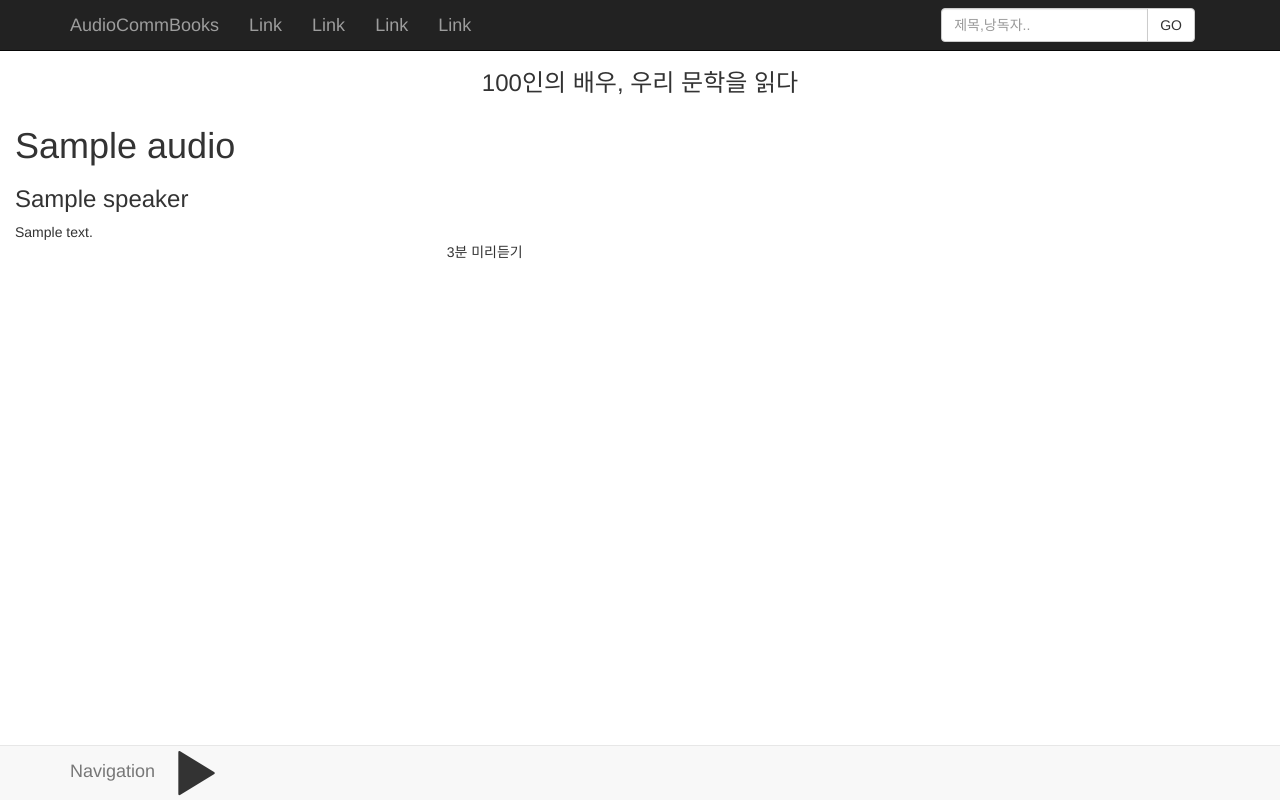
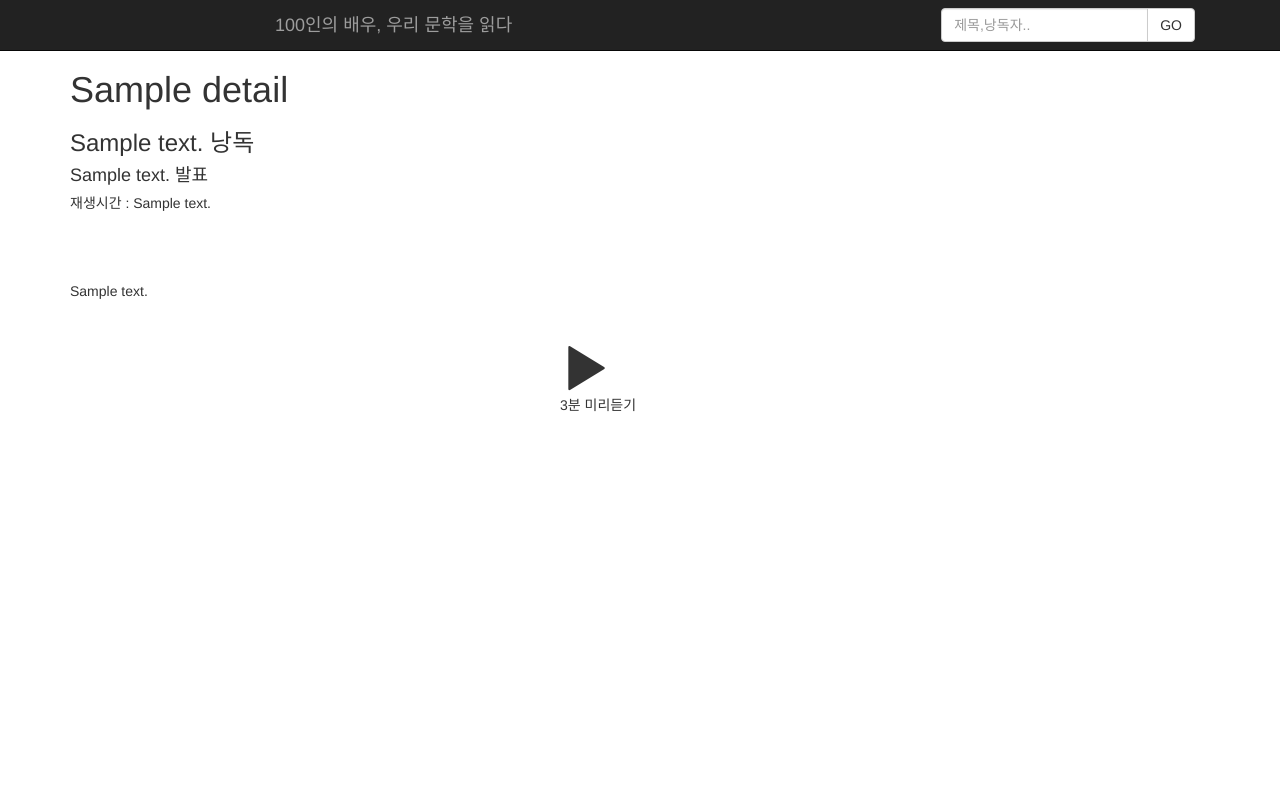
Before and after one commit to andole87/Django, a Django app: template audio/templates/audio/audio_detail.html in a window 1280 px wide. Run offline with Django 3.2, Linux system fonts and the light colour scheme; the template is opened without the code that fills it: most values are stand-ins (such as "Sample title", 1, 10 or a date in 2020); some libraries are stand-ins or nearby versions.

Commit message:
모델변경 -> meta, detail로 구분. search ajax로, detail페이지 수정

```diff
--- a/audio/static/css/audio.css
+++ b/audio/static/css/audio.css
@@ -10,16 +10,44 @@ body{
 a:hover{
     text-decoration: none;
 }
+.col-navbar-bottom{
+    height: 18px;
+}
+
+@media screen and (max-width: 470px){
+    a span{
+        font-size: 3vw;
+    }
+    .joiner{
+        font-size: 2vw;
+    }
+}
+@media screen and (min-width:1280px){
+    a span{
+        font-size:18px;
+    }
+    .joiner{
+        font-size:15px;
+    }
+}
 a{
-    font-size: 18px;
+    color: #525252;
+}
+.joiner{
     color: gray;
 }
+
 .glyphicon-play{
     font-size: 50px;
 }
 .glyphicon-pause{
+    font-size: 30px;
+    vertical-align:middle;
+}
+.glyphicon-plus{
     font-size: 50px;
 }
+
 .img-thumbnail{
     border: none;
 }
--- a/audio/static/js/audio.js
+++ b/audio/static/js/audio.js
@@ -1,67 +1,97 @@
+var prevScrollpos = $(window).scrollTop();
+
 $(document).ready(function () {
     $('input[type="text"]').keydown(function () {
         if (event.keyCode == 13) {
             event.preventDefault();
             var param = $('#searchText').val();
-        window.location.href = "/search/" + param;
+            history.pushState(null, null, '/search/' + param);
+            $('.container-fluid').load('/search/' + param);
         }
     })
 })
 function goSearch() {
     var param = $('#searchText').val();
-    window.location.href = "/search/" + param;
+    history.pushState(null, null, '/search/' + param);
+    $('.container-fluid').load('/search/' + param);
 };
 
-  var prevScrollpos = $(window).scrollTop();
 $(window).scroll(function () {
     var currentScrollPos = $(window).scrollTop();
     if (prevScrollpos > currentScrollPos || prevScrollpos < 100) {
-      $('.navbar navbar-inverse').css("visibility", "visible");
+        $('.navbar.navbar-inverse').css("visibility", "visible");
     } else {
-
-      $('.navbar navbar-inverse').css("visibility", "hidden");
+        $('.navbar.navbar-inverse').css("visibility", "hidden");
     }
     prevScrollpos = currentScrollPos;
 })
 
-$(document).ready(function(){
-    $(document).on('click','.audio a',
-    function(event){
+$(document).ready(function () {
+    $(document).on('click', '.audio a',
+        function (event) {
             event.preventDefault();
             var tm = $(event.target).parent().attr('href');
-        history.pushState(null,null,tm);
-        $('.container-fluid').load(tm + ' .audio');
+            history.pushState(null, null, tm);
+            $('.container-fluid').load(tm + ' .container-detail');
         })
 })
 
-$(window).on('popstate', function(event){
-    $('.container-fluid').load(location.href+ ' .container-fluid');
+$(window).on('popstate', function (event) {
+    $('.container-fluid').load(location.href + ' .container-fluid');
 })
 
 
 
-function playAudio(){
-    var audiosrc = $('#audiobook').data('source');
-    var audio = new Audio(audiosrc);
-    audio.play();
-}
-function pauseAudio(){
 
-}
-function updateRunningtime(track){
-    var currtime = 180 - Math.floor($('#audiobook').get(0).currentTime);
-    console.log(currtime);
-    $('#runningTime').text(formatSecondsAsTime(currtime));
+// audio control
+var audioList = [];
+var audio;
+function addList() {
+    var item = $("#audiobook").data('source');
+    var name = $("#audiobook").data('name');
+    audioList.push([name, item]);
 }
 
-function formatSecondsAsTime(int){
-    if(int ==180){
+
+// function playAudio(){
+//     if(audioList.length >0){
+//         audio = new Audio(audioList[0][1]);
+//         audio.play();
+//         if(audio.currentTime==0){
+
+//         }
+
+//     }
+// }
+
+function playAudio() {
+    if (audio != null) {
+        pauseAudio();
+    }
+    audio = new Audio($("#audiobook").data('source'));
+    audio.play();
+    $('.navbar-fixed-bottom').css('visibility', 'visible');
+    $('#currentAudio').text($('#audiobook').data('name'));
+}
+
+function pauseAudio() {
+    audio.pause();
+    $('.navbar-fixed-bottom').css('visibility', 'hidden');
+}
+function updateRunningtime(audio) {
+    audio = audio;
+    var currtime = 180 - Math.floor(audio.currentTime);
+    return currtime;
+}
+
+function formatSecondsAsTime(int) {
+    if (int == 180) {
         return "00:00";
     }
-    var minutes = Math.floor(int/60);
-    var seconds = int - (minutes*60);
+    var minutes = Math.floor(int / 60);
+    var seconds = int - (minutes * 60);
 
-    if(minutes<10){minutes = "0"+minutes;}
-    if(seconds<10){seconds = "0"+minutes;}
-    return minutes+":"+seconds;
+    if (minutes < 10) { minutes = "0" + minutes; }
+    if (seconds < 10) { seconds = "0" + minutes; }
+    return minutes + ":" + seconds;
 }
--- a/audio/templates/audio/audio_detail.html
+++ b/audio/templates/audio/audio_detail.html
@@ -2,18 +2,22 @@
 
 {% block content %}
 
-    <div class="audio">
-        <h1>{{audio.title}}</h1>
-        <h3>{{audio.speaker}}</h3>
-        <div class="text">
-            {{audio.text}}
-        </div>
-        <div id="audiobook" data-source="/static/audiosrc/{{audio.audiosrc}}.mp3">
-        </div>
-        <div class="col-md-offset-4 col-md-4">
-
-            <p id="runningTime">3분 미리듣기</p>
-        </div>
+<div class="container container-detail">
+    <h1>{{ details.detail_title }}</h1>
+    <h3>{{ details.detail_speaker }} 낭독</h3>
+    <div class="text">
+        <h4>{{ details.detail_pubdate }} 발표</h4>
+        <h5>재생시간 : {{ details.detail_playtime }}</h5>
+        <br><br><br>
+        {{ details.detail_text }}
+        <br><br><br>
+    </div>
+    <div id="audiobook" class="col-md-offset-5 col-md-4 col-xs-offset-4 col-xs-4" data-source="/static/audiosrc/{{ details.detail_audiosrc }}.mp3"
+        data-name="{{ details.detail_title }}">
+        <i class="glyphicon glyphicon-play" onclick="playAudio()"></i>
+        <p>3분 미리듣기</p>
     </div>
 
+</div>
+
 {% endblock %}
--- a/audio/templates/audio/base.html
+++ b/audio/templates/audio/base.html
@@ -54,7 +54,7 @@
   <nav class="navbar navbar-inverse navbar-fixed-top" role="navigation">
     <!-- Brand and toggle get grouped for better mobile display -->
     <div class="container">
-      <div class="navbar-header">
+
         <button type="button" class="navbar-toggle" data-toggle="collapse" data-target="#search">
           <i class="glyphicon glyphicon-search"></i>
         </button>
@@ -64,16 +64,10 @@
           <span class="icon-bar"></span>
           <span class="icon-bar"></span>
         </button>
-        <a class="navbar-brand" href="/">AudioCommBooks</a>
+        <div class="col-xs-10 col-md-offset-2 col-md-6">
+        <a class="navbar-brand">100인의 배우, 우리 문학을 읽다</a>
       </div>
-
-        <ul class="collapse navbar-collapse nav navbar-nav" id="links">
-          <li><a>Link</a></li>
-          <li><a>Link</a></li>
-          <li><a>Link</a></li>
-          <li><a>Link</a></li>
-        </ul>
-
+      <div class = "col-xs-2 col-md-4 col-navbar-top">
       <div class="collapse navbar-collapse navbar-right" id="search">
         <form class="navbar-form" role="search">
           <div class="input-group">
@@ -81,15 +75,12 @@
           <span class="input-group-btn">
             <button type="button" class="btn btn-default" onclick="goSearch()">GO</i></button>
           </span>
+        </div>
           </div>
         </form>
       </div>
     </div>
   </nav>
-
-
-
-  <h3 style="text-align:center;">100인의 배우, 우리 문학을 읽다</h3>
   </div>
   <div class="container-fluid">
 
@@ -97,14 +88,21 @@
     {% endblock %}
 
   </div>
-  <nav class="navbar center navbar-default navbar-fixed-bottom">
+  <div class="bottom">
+  <nav class="navbar center navbar-default navbar-fixed-bottom" style="visibility: hidden;">
       <div class="container">
+
         <!-- Brand and toggle get grouped for better mobile display -->
-        <a class="navbar-brand">Navigation</a>
+        <div class="col-xs-10 col-md-offset-2 col-md-8">
+        <a class="navbar-brand" id="currentAudio">Navigation</a>
         <!-- Collect the nav links, forms, and other content for toggling -->
-        <ul class="nav navbar-nav col-xs-3">
-          <i class="glyphicon glyphicon-play" onclick="playAudio()"></i>
-        </ul>
+      </div>
+      <div class = "col-xs-2 col-md-2 col-navbar-bottom">
+        <ul class="nav navbar-nav">
+          <i class="glyphicon glyphicon-pause" onclick="pauseAudio()"></i>
+        </div>
+
+      </div>
         <!-- <ul class="nav navbar-nav navbar-right"> -->
         <!-- <li class="dropdown playlist">
                     <a href="#" class="dropdown-toggle" data-toggle="dropdown" role="button" aria-expanded="true">Dropdown <span class="caret"></span></a>
@@ -120,5 +118,6 @@
 
       </div>
     </nav>
+  </div>
 </body>
 </html>
--- a/audio/urls.py
+++ b/audio/urls.py
@@ -4,6 +4,6 @@ from . import views
 
 urlpatterns = [
     url(r'^$', views.audio_list, name='audio_list'),
-    url(r'^audio/(?P<pk>\d+)/$', views.audio_detail, name='audio_detail'),
+    url(r'^audio/(?P<i>\d+)/$', views.audio_detail, name='details'),
     url(r'^search/(?P<title>.*)/$', views.audio_search, name='audio_search'),
 ]
```
Also changed, not shown: audio/models.py (+8 -7 lines), audio/templates/audio/audio_list.html (+4 -4 lines), audio/views.py (+6 -5 lines), audio/migrations/0006_auto_20181026_1140.py (added), audio/migrations/0007_auto_20181026_1144.py (added), audio/migrations/0008_audio_title_author.py (added), audio/migrations/0009_auto_20181026_1458.py (added), audio/migrations/0010_remove_audio_detail_detail_translator.py (added), audio/migrations/0011_auto_20181026_1503.py (added), audio/migrations/0012_auto_20181026_1504.py (added), audio/migrations/0013_auto_20181026_1534.py (added). Lines whose indentation alone changed are shown as unchanged.
